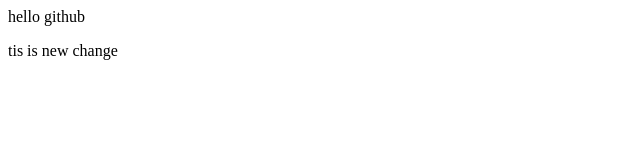
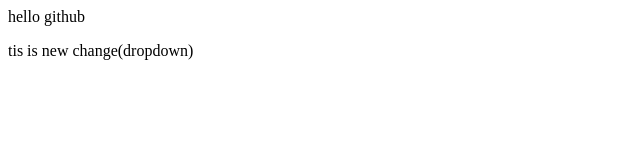
Before and after one commit to Chetan411/localrepo, a plain HTML site: page index.html in a window 1280 px wide. Shown: the full height of the page, 0-640 px from the left. Drawn offline with Linux system fonts and the light colour scheme.

Commit message:
add dropdown

```diff
--- a/index.html
+++ b/index.html
@@ -1,2 +1,2 @@
 <p>hello github</p>
-<p>tis is new change</p>
+<p>tis is new change(dropdown)</p>
```
